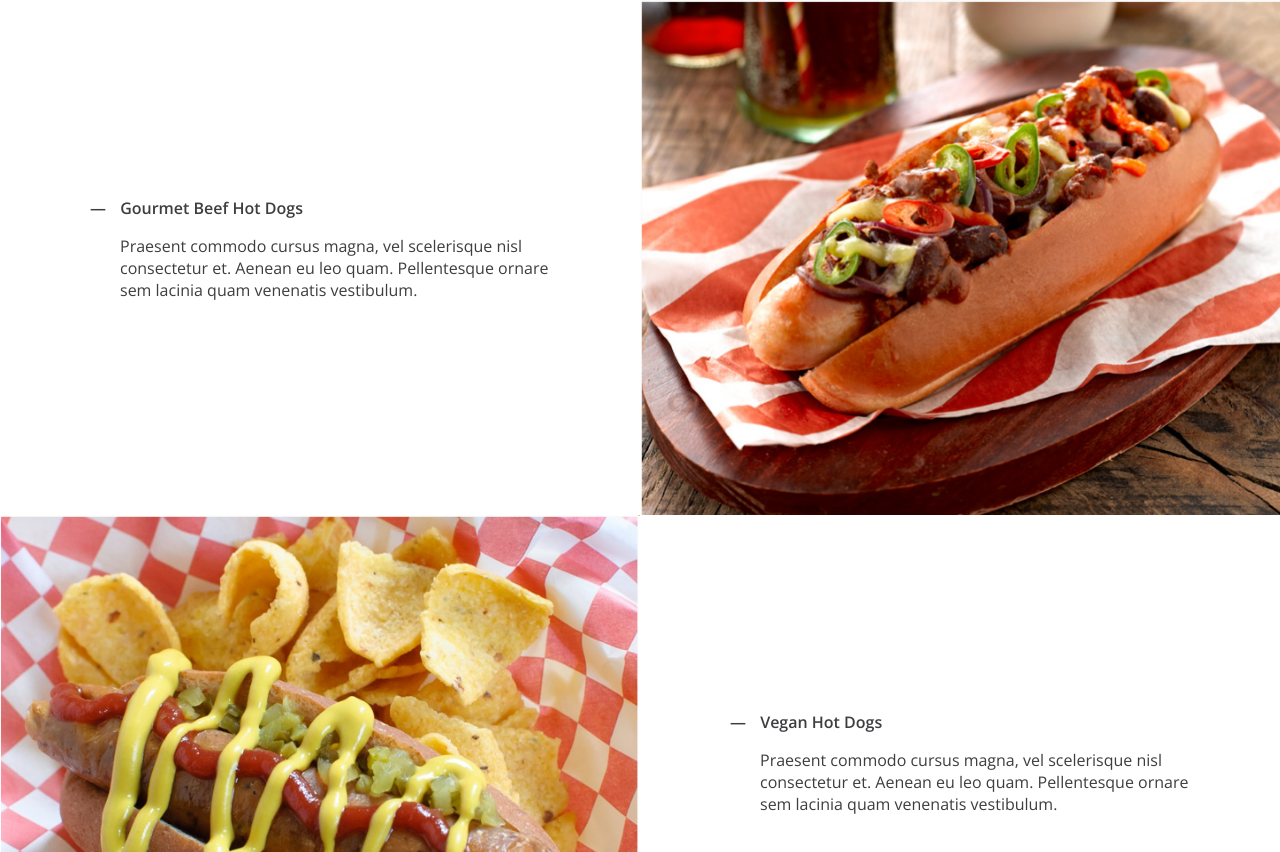
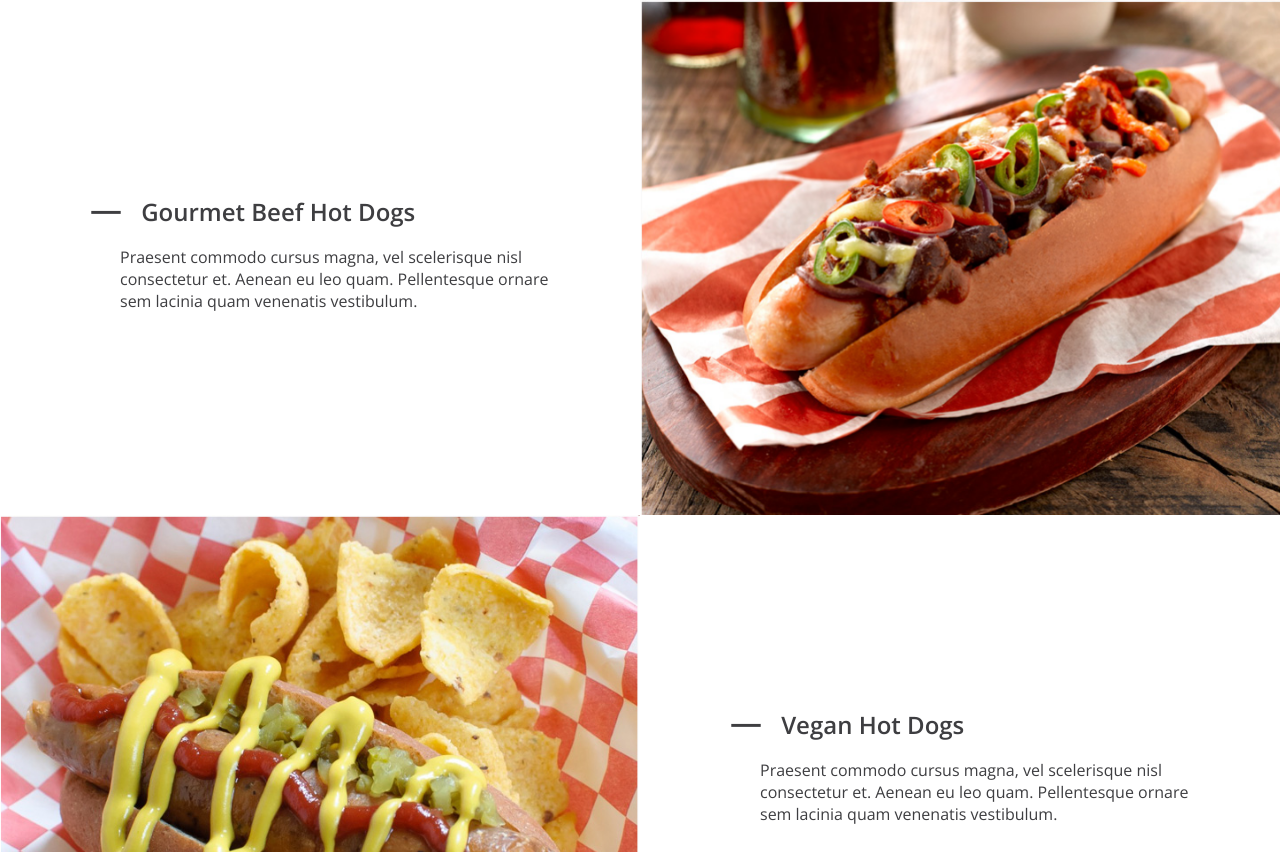
Before and after one commit to EADB/Dynamit---Hot-Dog, a plain HTML site: page index.html in a window 1280 px wide. Shown: the part 1108-1960 px from the top of the page. Drawn offline with nearby package versions, Linux system fonts and the light colour scheme; files whose address does not match are found by name.

Commit message:
Update style.css

```diff
--- a/style.css
+++ b/style.css
@@ -20,7 +20,7 @@ body {
 }
 
 .wrapper {
-    max-width: 1600px;
+    max-width: 1440px;
     display: grid;
     align-items: center;
     grid-template-columns: repeat (2, 1em);
@@ -74,6 +74,7 @@ body {
     align-content: space-around;
     grid-column: 1 / 3;
     grid-row: 2 / 3;
+    font-size: 1.5em;
 }
 
 .navbar ul {
@@ -201,7 +202,7 @@ li a:hover {
 
 
 h2 {
-    font-size: 1em;
+    font-size: 1.5em;
     display: inline;
     font-weight: bolder;
     padding-left: 10px;
@@ -210,6 +211,8 @@ h2 {
 #dash {
     display: inline;
     align-self: center;
+    font-size: 2em;
+    padding-right: 5px;
 }
 
 p {
```
